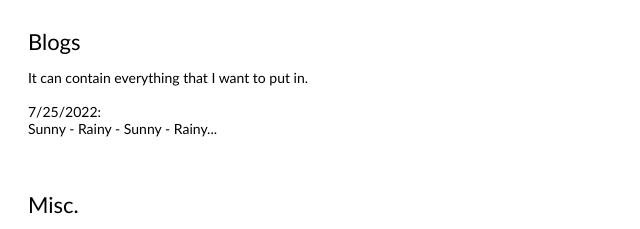
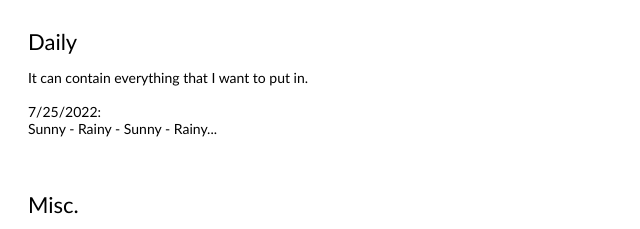
Before and after one commit to harry-hrz/blog.github.io, a plain HTML site: page index.html in a window 1280 px wide. Shown: the top 229 px of the page, 0-640 px from the left. Drawn offline with Linux system fonts and the light colour scheme.

Commit message:
Update index.html

```diff
--- a/index.html
+++ b/index.html
@@ -14,10 +14,10 @@
         <table style="width:100%;border:0px;border-spacing:0px;border-collapse:separate;margin-right:auto;margin-left:auto;"><tbody>
             <tr>
             <td style="padding:20px;width:100%;vertical-align:middle">
-              <heading>Blogs</heading>
+              <heading>Daily</heading>
               <p>
 		It can contain everything that I want to put in. <br> <br>
-		7/25/2022: <br> Sunny - Rainy - Sunny - Rainy...<br>
+		7/25/2022: <br> Sunny - Rainy - Sunny - Rainy...
 
               </p>
             </td>
```
